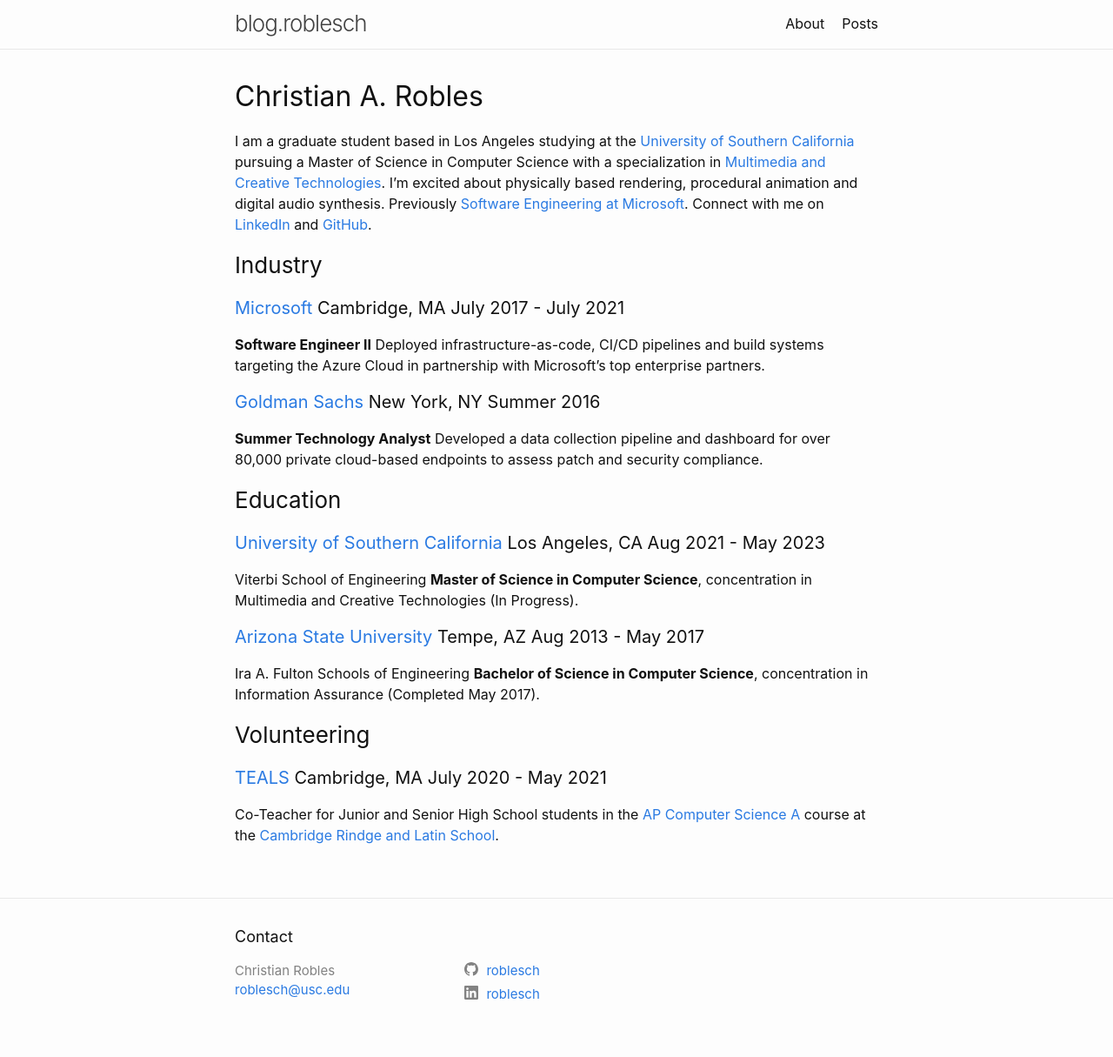
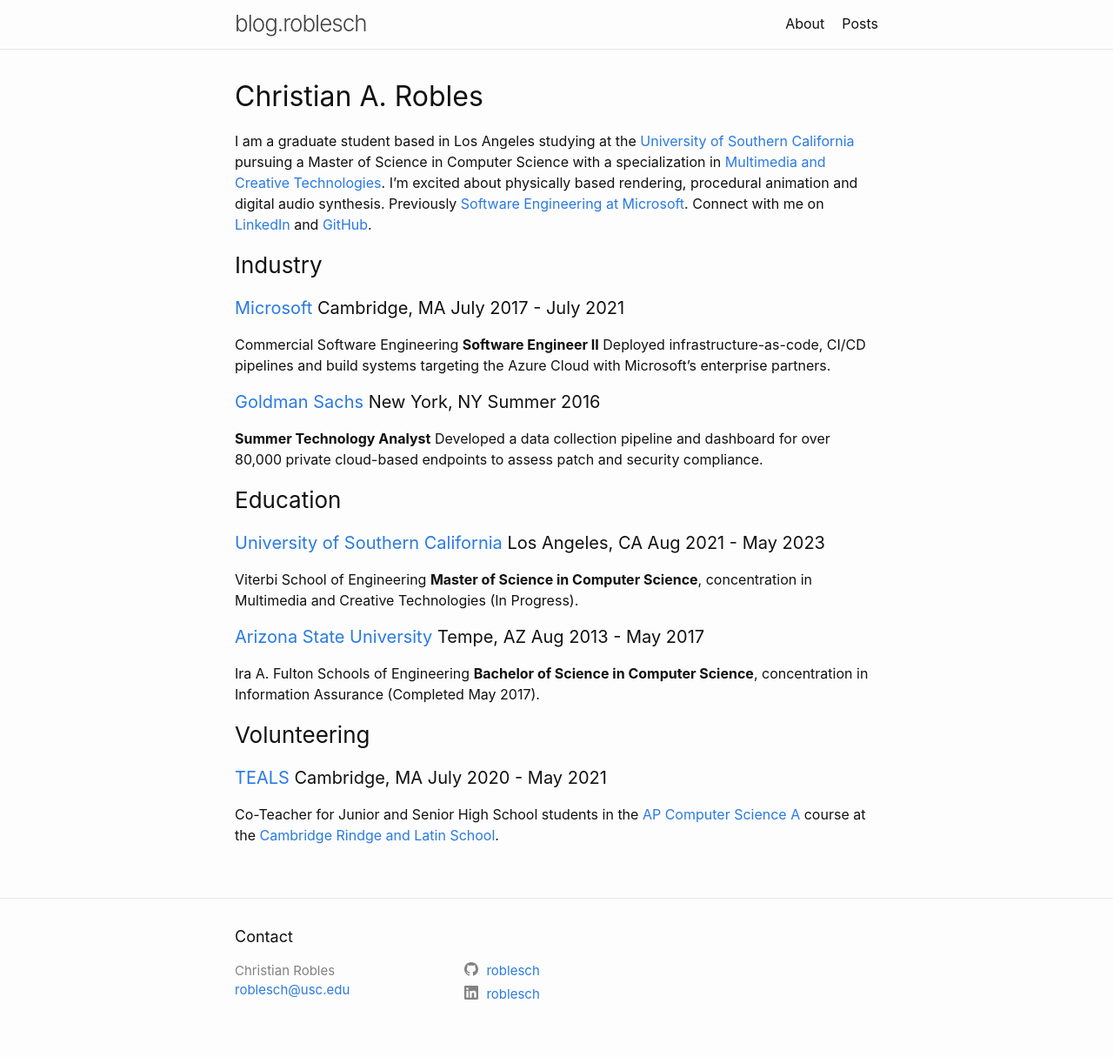
Before and after one commit to roblesch/roblesch.github.io, a Jekyll site: the page built from about.md, in a window 1280 px wide. Shown: the whole page at 87% size. Built offline with Jekyll 4.4.1, drawn with Linux system fonts in a browser that asks for light colours; nearby versions of some CDN libraries.

Commit message:
Update about.

```diff
--- a/about.md
+++ b/about.md
@@ -12,7 +12,7 @@ I am a graduate student based in Los Angeles studying at the [University of Sout
 
 #### [Microsoft](https://devblogs.microsoft.com/cse/) Cambridge, MA July 2017 - July 2021
 
-**Software Engineer II**  Deployed infrastructure-as-code, CI/CD pipelines and build systems targeting the Azure Cloud in partnership with Microsoft's top enterprise partners.
+Commercial Software Engineering **Software Engineer II**  Deployed infrastructure-as-code, CI/CD pipelines and build systems targeting the Azure Cloud with Microsoft's enterprise partners.
 
 #### [Goldman Sachs](https://www.goldmansachs.com/careers/divisions/engineering/index.html) New York, NY Summer 2016
 
```
